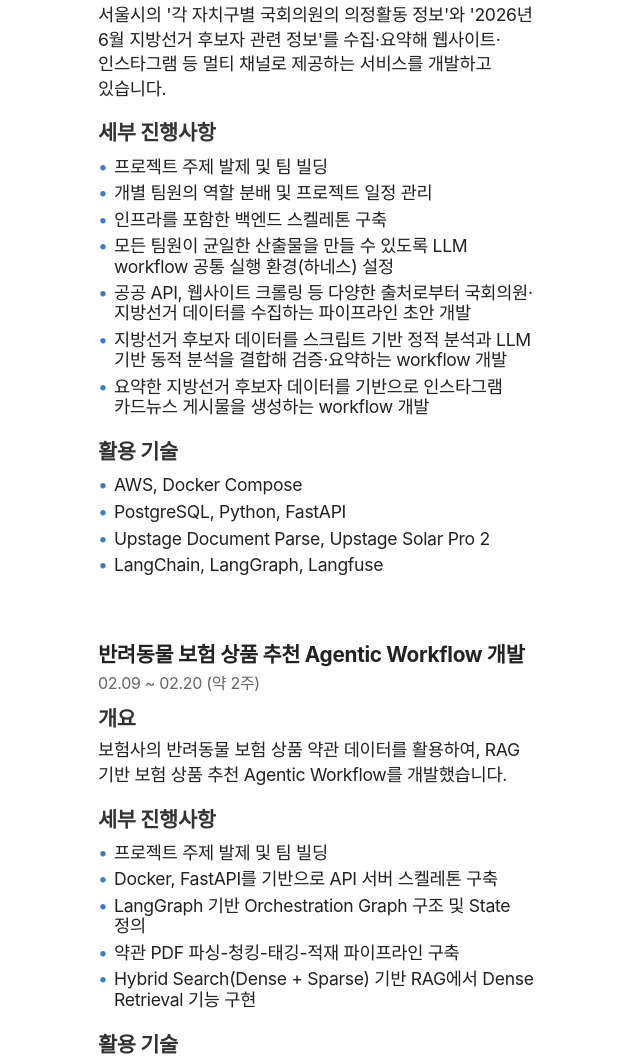
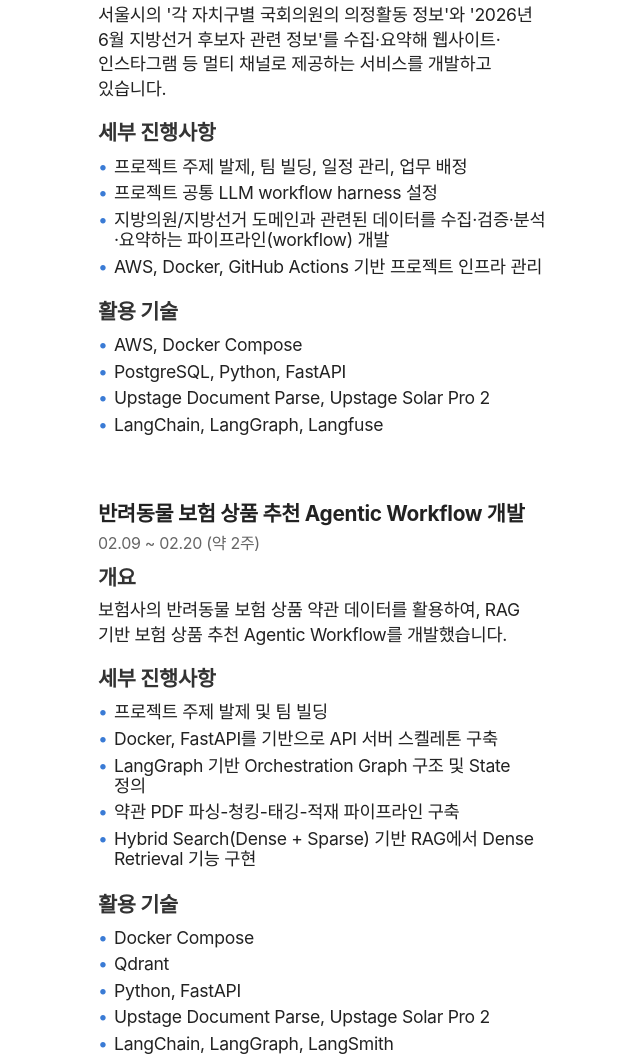
Before and after one commit to han0gu/resume, a website built with Parcel: page src/index.html in a window 1280 px wide. Shown: the part 5252-6312 px from the top of the page, without its empty margins (462-1102 px from the left). Built offline with nearby package versions, Linux system fonts and the light colour scheme; a web font is replaced by a local one.

Commit message:
docs: `우리동네 국회의원` 프로젝트 문구 수정

```diff
--- a/src/index.html
+++ b/src/index.html
@@ -331,25 +331,13 @@
               </p>
               <h5>세부 진행사항</h5>
               <ul>
-                <li>프로젝트 주제 발제 및 팀 빌딩</li>
-                <li>개별 팀원의 역할 분배 및 프로젝트 일정 관리</li>
-                <li>인프라를 포함한 백엔드 스켈레톤 구축</li>
+                <li>프로젝트 주제 발제, 팀 빌딩, 일정 관리, 업무 배정</li>
+                <li>프로젝트 공통 LLM workflow harness 설정</li>
                 <li>
-                  모든 팀원이 균일한 산출물을 만들 수 있도록 LLM workflow 공통
-                  실행 환경(하네스) 설정
+                  지방의원/지방선거 도메인과 관련된 데이터를
+                  수집·검증·분석·요약하는 파이프라인(workflow) 개발
                 </li>
-                <li>
-                  공공 API, 웹사이트 크롤링 등 다양한 출처로부터
-                  국회의원·지방선거 데이터를 수집하는 파이프라인 초안 개발
-                </li>
-                <li>
-                  지방선거 후보자 데이터를 스크립트 기반 정적 분석과 LLM 기반
-                  동적 분석을 결합해 검증·요약하는 workflow 개발
-                </li>
-                <li>
-                  요약한 지방선거 후보자 데이터를 기반으로 인스타그램 카드뉴스
-                  게시물을 생성하는 workflow 개발
-                </li>
+                <li>AWS, Docker, GitHub Actions 기반 프로젝트 인프라 관리</li>
               </ul>
               <h5>활용 기술</h5>
               <ul>
@@ -455,7 +443,7 @@
         <div class="other">
           <h3>Backend</h3>
           <ul>
-            <li>Java(Spring Boot)기반 API 개발</li>
+            <li>Java(Spring Boot) 기반 API 개발</li>
             <li>JPA 기반 엔티티 설계 및 QueryDSL 기반 조회 로직 구현</li>
             <li>
               관계형 데이터베이스(MySQL, DB2) 기반 스키마 설계 및 데이터 관리
```
